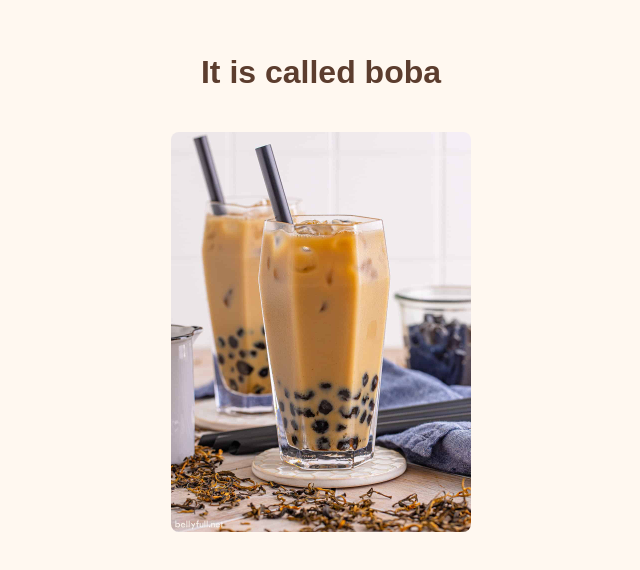
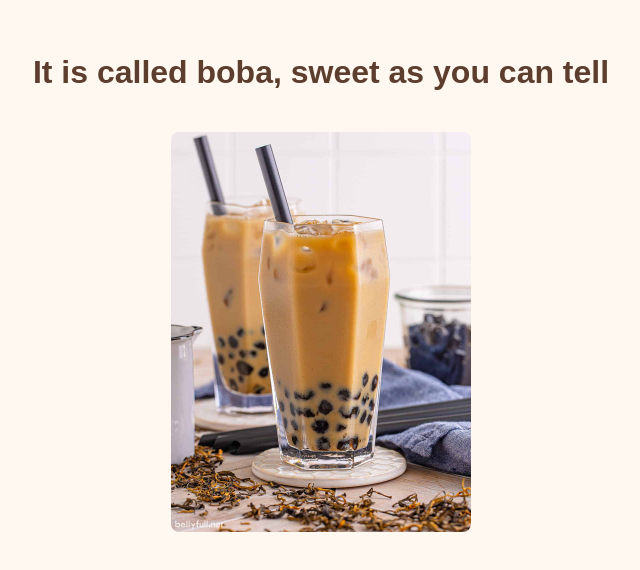
Before and after one commit to manmartinez1/boba, a plain HTML site: page index.html in a window 1280 px wide. Shown: the part 116-686 px from the top of the page, without its empty margins (319-959 px from the left). Drawn offline with Linux system fonts and the light colour scheme.

Commit message:
Update heading text for boba description

```diff
--- a/index.html
+++ b/index.html
@@ -8,7 +8,7 @@
 </head>
 <body>
   <div class="container">
-    <h1>It is called boba</h1>
+    <h1>It is called boba, sweet as you can tell</h1>
     <img src="boba.jpg" alt="Boba drink">
   </div>
 </body>
```
